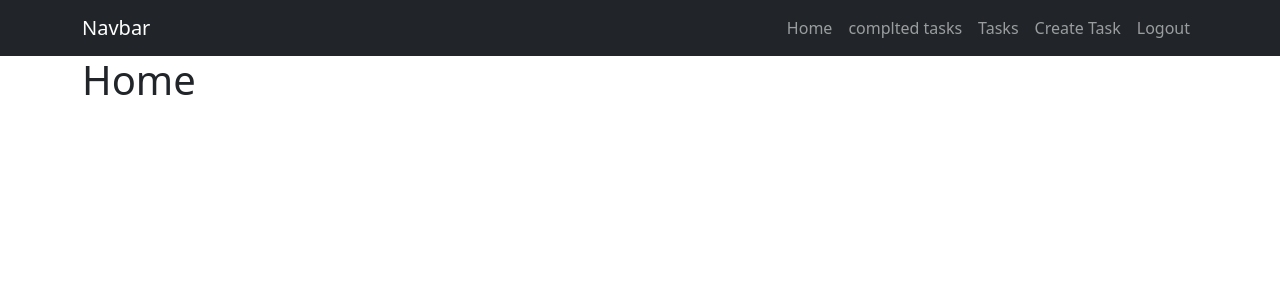
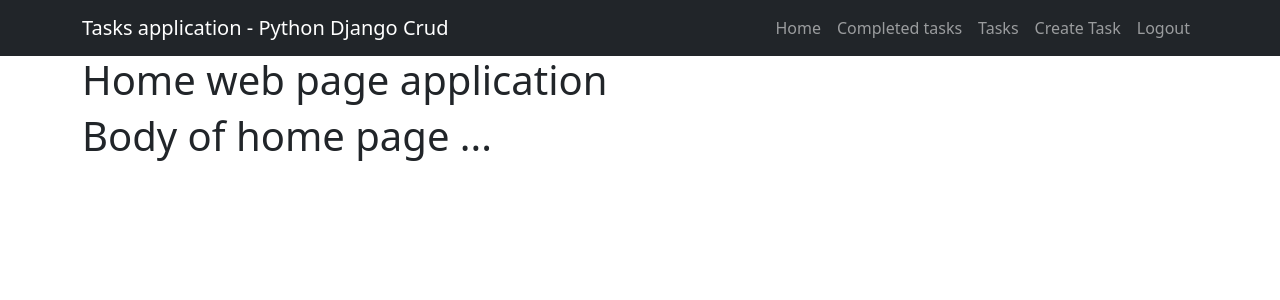
Before and after one commit to ochoaman/app_django_tasks, a Django app: page / in a window 1280 px wide. Shown: the top 300 px of the page. Run offline with Django 4.2, Linux system fonts and the light colour scheme; a user stored in the database is signed in.

Commit message:
app menu Complte task, change home page

```diff
--- a/tasks/templates/_navbar.html
+++ b/tasks/templates/_navbar.html
@@ -1,6 +1,6 @@
 <nav class="navbar navbar-expand-lg navbar-dark bg-dark">
   <div class="container">
-    <a class="navbar-brand" href="/">Navbar</a>
+    <a class="navbar-brand" href="/">Tasks application - Python Django Crud</a>
     <button
       class="navbar-toggler"
       type="button"
@@ -20,7 +20,7 @@
         {% if user.is_authenticated %}
         <li class="nav-item">
           <a href="{% url 'tasks_completed' %}" class="nav-link"
-            >complted tasks</a
+            >Completed tasks</a
           >
         </li>
         <li class="nav-item">
--- a/tasks/templates/home.html
+++ b/tasks/templates/home.html
@@ -1,7 +1,9 @@
 {% extends 'base.html' %} {% block content %}
 
 <div class="container">
-  <h1>Home</h1>
+
+  <h1>Home web page application</h1>
+  <h1> Body of home page ...</h1>
 </div>
 
 {% endblock %}
```
Also changed, not shown: db.sqlite3.
